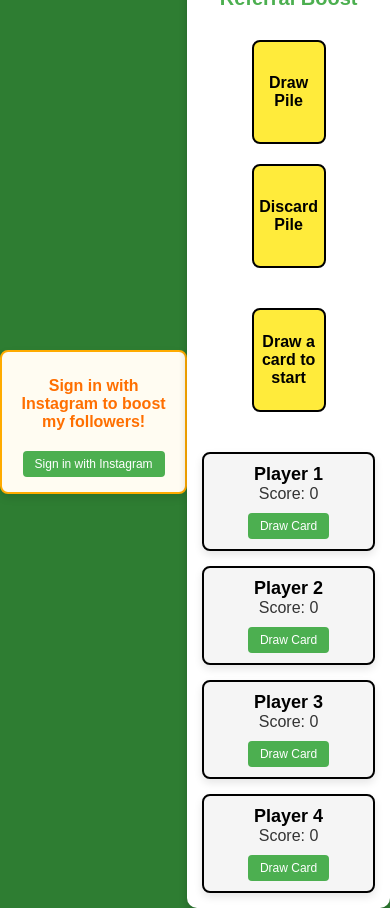
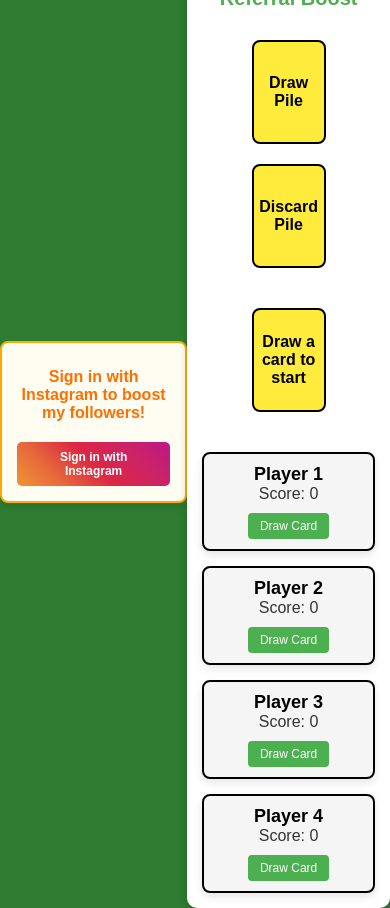
Before and after one commit to Pranesh04092003/UNO-game, a plain HTML site: page index.html in a window 390 px wide. Drawn offline with Linux system fonts and the light colour scheme.

Commit message:
Update style.css

```diff
--- a/style.css
+++ b/style.css
@@ -86,6 +86,7 @@
     background-color: #45a049;
 }
 
+/* Sign-in Section for Instagram */
 .signin-section {
     text-align: center;
     margin: 20px 0;
@@ -102,20 +103,20 @@
     margin: 10px 0;
 }
 
-#snapchat-signin {
+#instagram-signin {
     padding: 12px 24px;
-    background-color: #fffc00;
-    color: #000;
+    background-image: linear-gradient(45deg, #f09433, #e6683c, #dc2743, #cc2366, #bc1888);
+    color: #fff;
     border: none;
     border-radius: 5px;
     font-weight: bold;
     cursor: pointer;
     font-size: 16px;
-    transition: background-color 0.3s ease;
+    transition: background 0.3s ease;
 }
 
-#snapchat-signin:hover {
-    background-color: #ffe600;
+#instagram-signin:hover {
+    background-image: linear-gradient(45deg, #e6683c, #dc2743, #cc2366, #bc1888, #9c007b);
 }
 
 /* Media Queries for Mobile */
@@ -154,7 +155,7 @@
         font-size: 18px;
     }
 
-    #snapchat-signin {
+    #instagram-signin {
         padding: 10px 20px;
         font-size: 14px;
     }
@@ -179,7 +180,7 @@
         font-size: 16px;
     }
 
-    #snapchat-signin {
+    #instagram-signin {
         padding: 8px 16px;
         font-size: 12px;
     }
```
